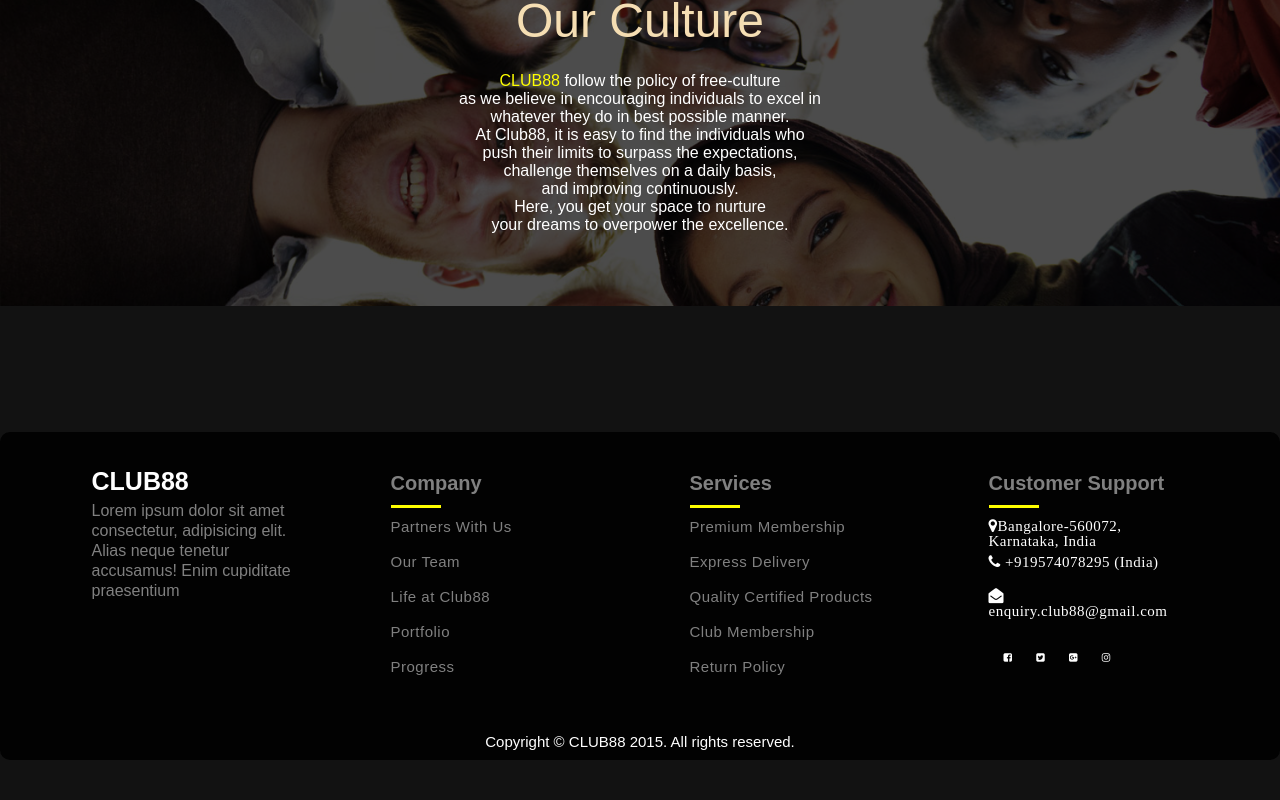
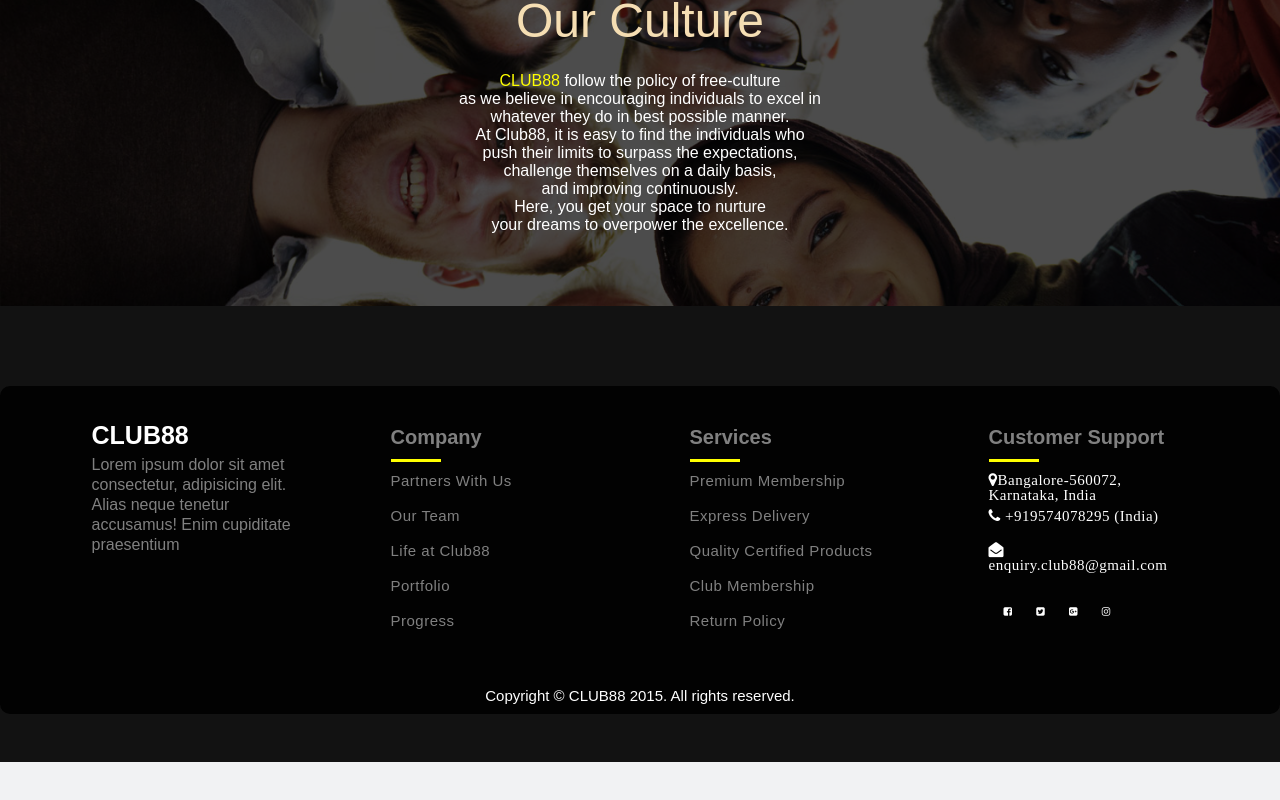
Before and after one commit to wabdeali/club88, a React (Create React App) app: page / in a window 1280 px wide. Shown: the part 2425-3225 px from the top of the page. After the commit the page ends 3187 px from the top, so only its background shows below. Built offline with nearby package versions, Linux system fonts and the light colour scheme; no server answers; a web font is replaced by a local one.

Commit message:
changed footer padding

```diff
--- a/src/index.css
+++ b/src/index.css
@@ -329,7 +329,7 @@ section.culture {
 
 footer {
     width: 100%;
-    padding: 7.9rem 0;
+    padding: 5rem 0 3rem;
     background-color: #121212;
     color: white;
     text-align: justify;
```
